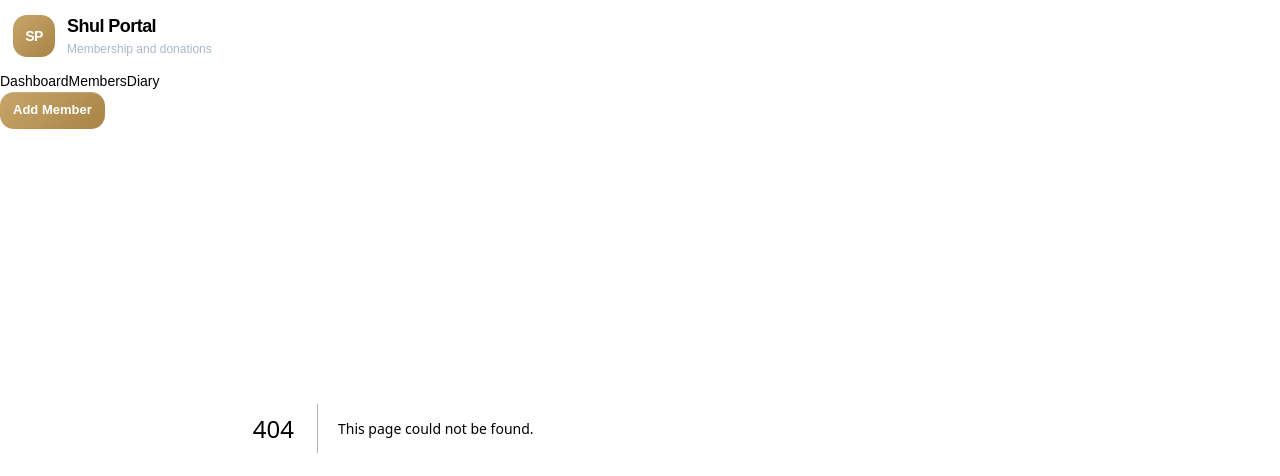
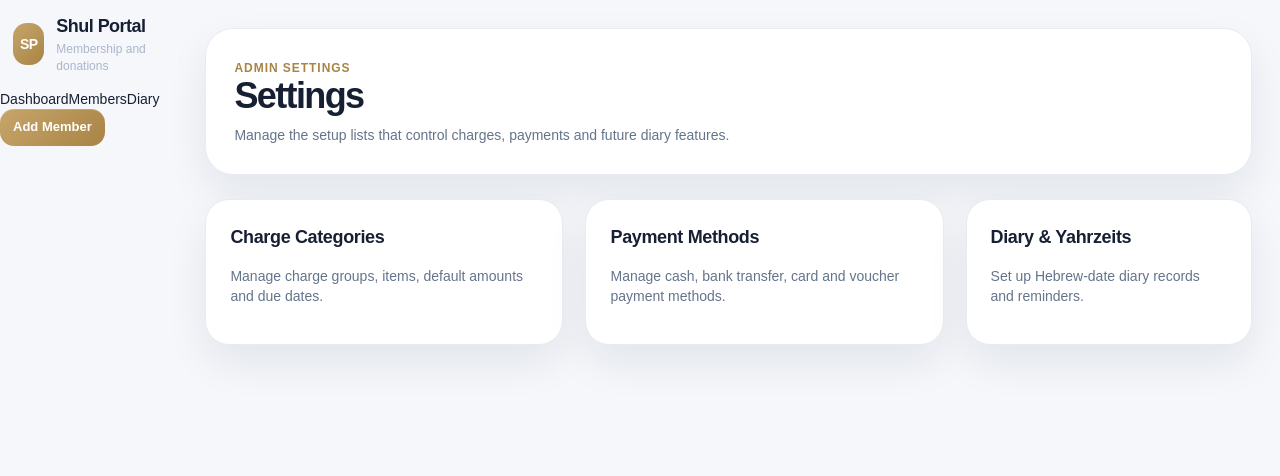
Before and after one commit to gersonberger-lab/shul-membership-portal, a Next.js app: page /settings in a window 1280 px wide. Before the commit this address had no page. Shown: the top 476 px of the page. Built offline with nearby package versions, Linux system fonts and the light colour scheme.

Commit message:
Add settings landing page

```diff
--- /dev/null
+++ b/app/settings/page.tsx
@@ -0,0 +1,28 @@
+export default function SettingsPage() {
+  return (
+    <>
+      <section className="hero">
+        <span className="eyebrow">Admin settings</span>
+        <h1>Settings</h1>
+        <p>Manage the setup lists that control charges, payments and future diary features.</p>
+      </section>
+
+      <section className="dashboard-grid">
+        <a className="card settings-card" href="/settings/categories">
+          <h3 className="section-title">Charge Categories</h3>
+          <p className="muted">Manage charge groups, items, default amounts and due dates.</p>
+        </a>
+
+        <a className="card settings-card" href="/settings/payment-methods">
+          <h3 className="section-title">Payment Methods</h3>
+          <p className="muted">Manage cash, bank transfer, card and voucher payment methods.</p>
+        </a>
+
+        <a className="card settings-card" href="/diary">
+          <h3 className="section-title">Diary & Yahrzeits</h3>
+          <p className="muted">Set up Hebrew-date diary records and reminders.</p>
+        </a>
+      </section>
+    </>
+  );
+}
```
